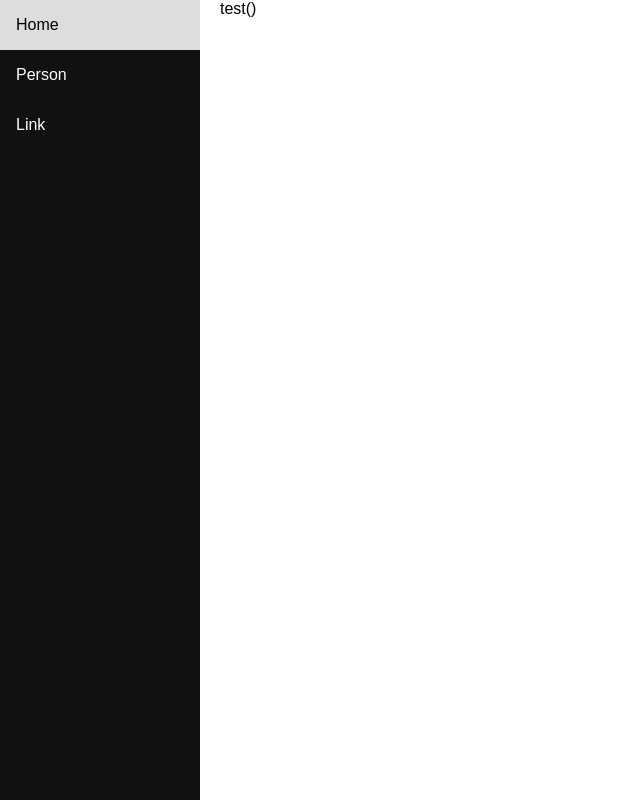
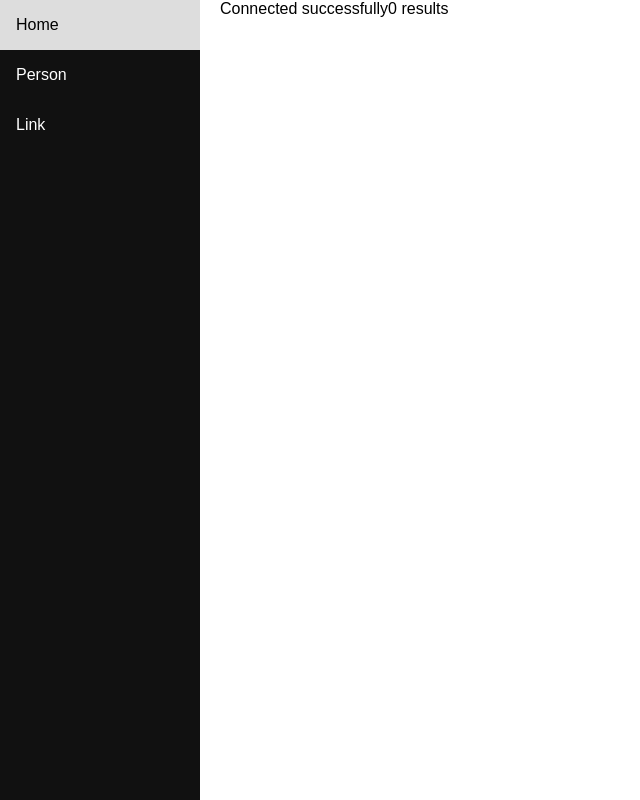
Before and after one commit to dRouxd/comp353_MainProject, a PHP site: page /person.php in a window 1280 px wide. Shown: the whole page, without its empty margins (0-640 px from the left). Run offline with PHP 8.4, Linux system fonts and the light colour scheme; data that the repository does not hold is empty.

Commit message:
Update person.php

```diff
--- a/person.php
+++ b/person.php
@@ -11,7 +11,7 @@
 <?php include 'mysql_queries.php'; ?>
 
 
-test()
+<?php test(); ?>
 
 
 <?php include 'tail.php'; ?>
```
